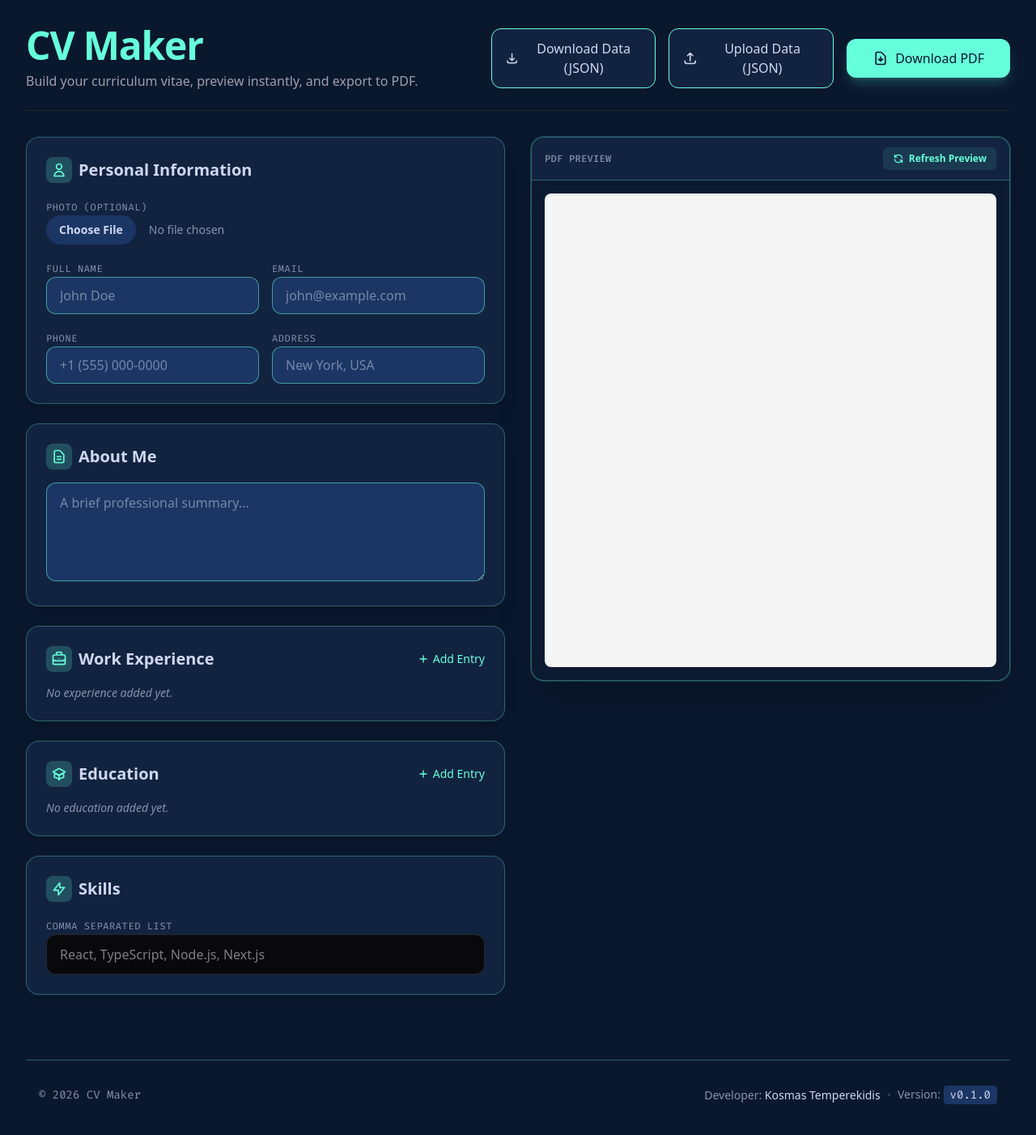
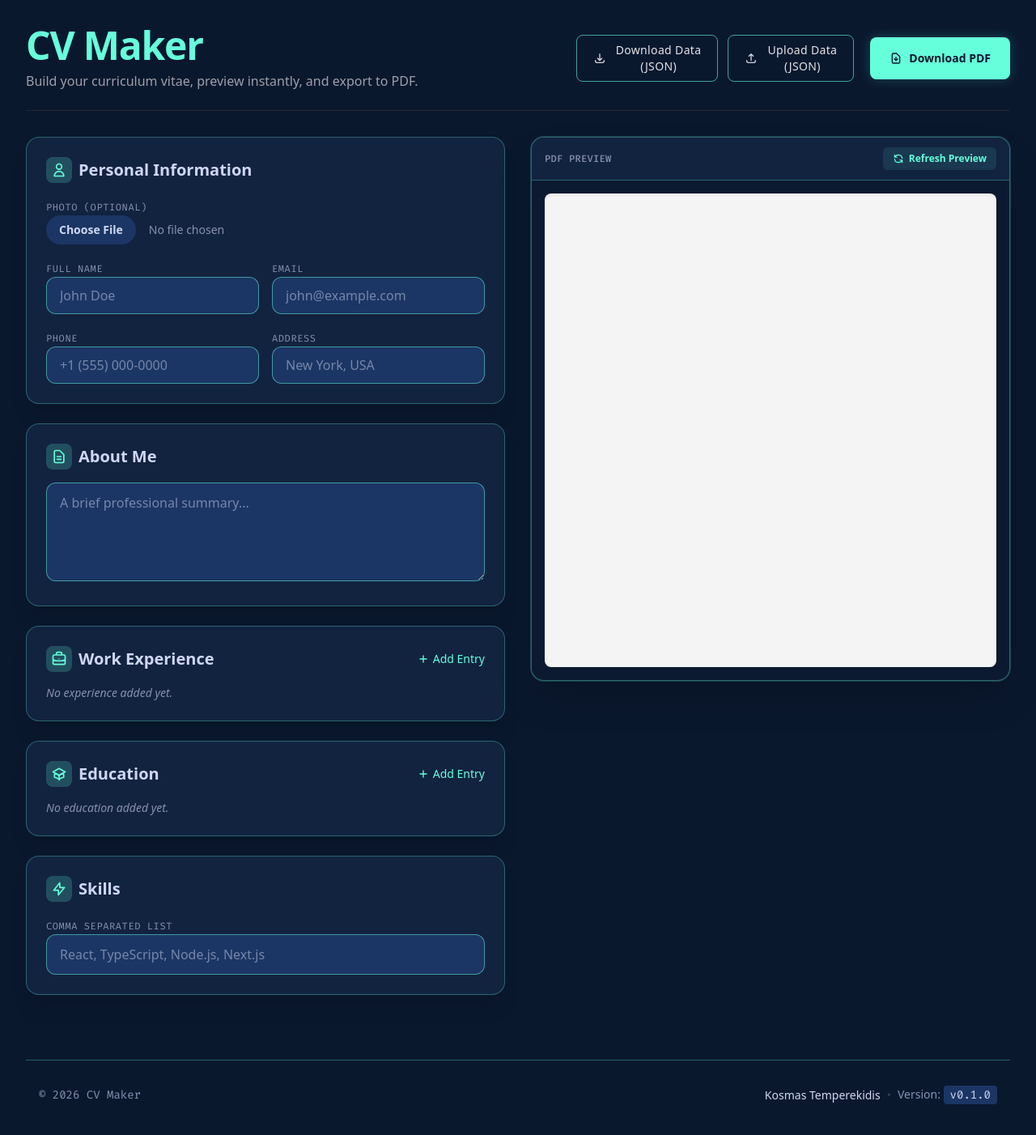
Before and after one commit to KmTempe/cv-app, a Next.js app: page / in a window 1280 px wide. Shown: the top 1402 px of the page at 81% size. Built offline with nearby package versions, Linux system fonts and the light colour scheme.

Commit message:
ui change

```diff
--- a/src/app/page.tsx
+++ b/src/app/page.tsx
@@ -29,7 +29,7 @@ export default function Home() {
     experience: experienceList.map(({ id, ...rest }) => rest),
     // eslint-disable-next-line @typescript-eslint/no-unused-vars
     education: educationList.map(({ id, ...rest }) => rest),
-    skills: skills.split(",").map(skill => skill.trim()).filter(Boolean),
+    skills: typeof skills === 'string' ? skills.split(",").map(skill => skill.trim()).filter(Boolean) : skills,
     photo
   };
 
@@ -67,7 +67,9 @@ export default function Home() {
           if (data.summary) setSummary(data.summary);
           if (data.experience) setExperienceList(data.experience.map((exp: Omit<Experience, 'id'>, i: number) => ({ id: Date.now().toString() + i, ...exp })));
           if (data.education) setEducationList(data.education.map((edu: Omit<Education, 'id'>, i: number) => ({ id: Date.now().toString() + i, ...edu })));
-          if (data.skills) setSkills(data.skills.join(", "));
+          if (data.skills) {
+            setSkills(Array.isArray(data.skills) ? data.skills.join(", ") : data.skills);
+          }
           if (data.photo) setPhoto(data.photo);
         } catch (error) {
           console.error("Error parsing JSON:", error);
@@ -213,7 +215,7 @@ export default function Home() {
         summary,
         experience: experienceList,
         education: educationList,
-        skills: skills.split(",").map(skill => skill.trim()).filter(Boolean),
+        skills: typeof skills === 'string' ? skills.split(",").map(skill => skill.trim()).filter(Boolean) : skills,
         photo
       };
       localStorage.setItem('cvAutoSave', JSON.stringify(dataToSave));
@@ -264,17 +266,23 @@ export default function Home() {
           </div>
           <div className="flex flex-wrap items-center justify-center gap-3">
             <input type="file" accept=".json" className="hidden" ref={fileInputRef} onChange={handleJsonUpload} />
-            <div className="flex flex-col sm:flex-row gap-4 items-center">
-              <button onClick={handleDownloadJson} className="flex-1 w-full bg-card hover:bg-card/80 text-foreground font-medium py-3 px-4 rounded-xl transition-all flex justify-center items-center gap-2 border border-border shadow-sm active:scale-[0.98]">
-                <svg className="w-5 h-5" fill="none" stroke="currentColor" viewBox="0 0 24 24"><path strokeLinecap="round" strokeLinejoin="round" strokeWidth={2} d="M4 16v1a3 3 0 003 3h10a3 3 0 003-3v-1m-4-4l-4 4m0 0l-4-4m4 4V4" /></svg>
-                Download Data (JSON)
+            <div className="flex flex-col sm:flex-row gap-3 items-center">
+              <button onClick={handleDownloadJson} className="flex items-center justify-center gap-3 px-5 py-2 rounded-lg border border-primary/60 bg-transparent hover:bg-primary/10 transition-all group active:scale-[0.98]">
+                <svg className="w-4 h-4 text-zinc-300 group-hover:text-primary transition-colors" fill="none" stroke="currentColor" viewBox="0 0 24 24"><path strokeLinecap="round" strokeLinejoin="round" strokeWidth={2} d="M4 16v1a3 3 0 003 3h10a3 3 0 003-3v-1m-4-4l-4 4m0 0l-4-4m4 4V4" /></svg>
+                <div className="flex flex-col items-center leading-tight">
+                  <span className="text-zinc-200 text-sm font-medium tracking-wide">Download Data</span>
+                  <span className="text-zinc-200 text-sm font-medium tracking-wide">(JSON)</span>
+                </div>
               </button>
-              <button onClick={triggerJsonUpload} className="flex-1 w-full bg-card hover:bg-card/80 text-foreground font-medium py-3 px-4 rounded-xl transition-all flex justify-center items-center gap-2 border border-border shadow-sm active:scale-[0.98]">
-                <svg className="w-5 h-5" fill="none" stroke="currentColor" viewBox="0 0 24 24"><path strokeLinecap="round" strokeLinejoin="round" strokeWidth={2} d="M4 16v1a3 3 0 003 3h10a3 3 0 003-3v-1m-4-8l-4-4m0 0L8 8m4-4v12" /></svg>
-                Upload Data (JSON)
+              <button onClick={triggerJsonUpload} className="flex items-center justify-center gap-3 px-5 py-2 rounded-lg border border-primary/60 bg-transparent hover:bg-primary/10 transition-all group active:scale-[0.98]">
+                <svg className="w-4 h-4 text-zinc-300 group-hover:text-primary transition-colors" fill="none" stroke="currentColor" viewBox="0 0 24 24"><path strokeLinecap="round" strokeLinejoin="round" strokeWidth={2} d="M4 16v1a3 3 0 003 3h10a3 3 0 003-3v-1m-4-8l-4-4m0 0L8 8m4-4v12" /></svg>
+                <div className="flex flex-col items-center leading-tight">
+                  <span className="text-zinc-200 text-sm font-medium tracking-wide">Upload Data</span>
+                  <span className="text-zinc-200 text-sm font-medium tracking-wide">(JSON)</span>
+                </div>
               </button>
-              <button onClick={handleDownloadPdf} className="flex-1 w-full bg-primary hover:bg-primary/90 text-primary-foreground font-medium py-3 px-4 rounded-xl transition-all flex justify-center items-center gap-2 shadow-lg shadow-primary/20 active:scale-[0.98]">
-                <svg className="w-5 h-5" fill="none" stroke="currentColor" viewBox="0 0 24 24"><path strokeLinecap="round" strokeLinejoin="round" strokeWidth={2} d="M12 10v6m0 0l-3-3m3 3l3-3m2 8H7a2 2 0 01-2-2V5a2 2 0 012-2h5.586a1 1 0 01.707.293l5.414 5.414a1 1 0 01.293.707V19a2 2 0 01-2 2z" /></svg>
+              <button onClick={handleDownloadPdf} className="flex items-center justify-center gap-2 px-6 py-4 rounded-lg bg-primary hover:bg-primary/90 text-background font-semibold text-sm transition-all shadow-[0_0_15px_rgba(100,255,218,0.2)] hover:shadow-[0_0_20px_rgba(100,255,218,0.4)] active:scale-[0.98] sm:ml-2">
+                <svg className="w-4 h-4" fill="none" stroke="currentColor" viewBox="0 0 24 24"><path strokeLinecap="round" strokeLinejoin="round" strokeWidth={2} d="M12 10v6m0 0l-3-3m3 3l3-3m2 8H7a2 2 0 01-2-2V5a2 2 0 012-2h5.586a1 1 0 01.707.293l5.414 5.414a1 1 0 01.293.707V19a2 2 0 01-2 2z" /></svg>
                 Download PDF
               </button>
             </div>
@@ -440,7 +448,7 @@ export default function Home() {
               </h2>
               <div className="space-y-1.5">
                 <label className="text-xs font-mono text-muted-foreground uppercase tracking-wider">Comma separated list</label>
-                <input type="text" value={skills} onChange={e => setSkills(e.target.value)} className="w-full bg-zinc-950 border border-zinc-800 rounded-xl px-4 py-3 text-zinc-100 focus:outline-none focus:ring-2 focus:ring-emerald-500/50 focus:border-emerald-500 transition-all" placeholder="React, TypeScript, Node.js, Next.js" />
+                <input type="text" value={skills} onChange={e => setSkills(e.target.value)} className="w-full bg-input border border-border/50 rounded-xl px-4 py-3 text-foreground focus:outline-none focus:ring-2 focus:ring-ring/50 focus:border-ring transition-all" placeholder="React, TypeScript, Node.js, Next.js" />
               </div>
             </section>
           </div>
@@ -638,7 +646,7 @@ export default function Home() {
         <div className="max-w-7xl mx-auto px-4 flex flex-col md:flex-row items-center justify-between gap-4">
           <p className="font-mono">© {new Date().getFullYear()} CV Maker</p>
           <p className="flex items-center gap-2">
-            <span>Developer: <span className="text-foreground font-medium">Kosmas Temperekidis</span></span>
+            <span className="text-foreground font-medium">Kosmas Temperekidis</span>
             <span className="hidden md:inline text-muted-foreground/30">•</span>
             <span>Version: <span className="font-mono bg-input px-2 py-0.5 rounded text-foreground">v{pkg.version}</span></span>
           </p>
```
Also changed, not shown: package.json (+8 -8 lines), 2 other files (tests, documents, lock files or other folders).
